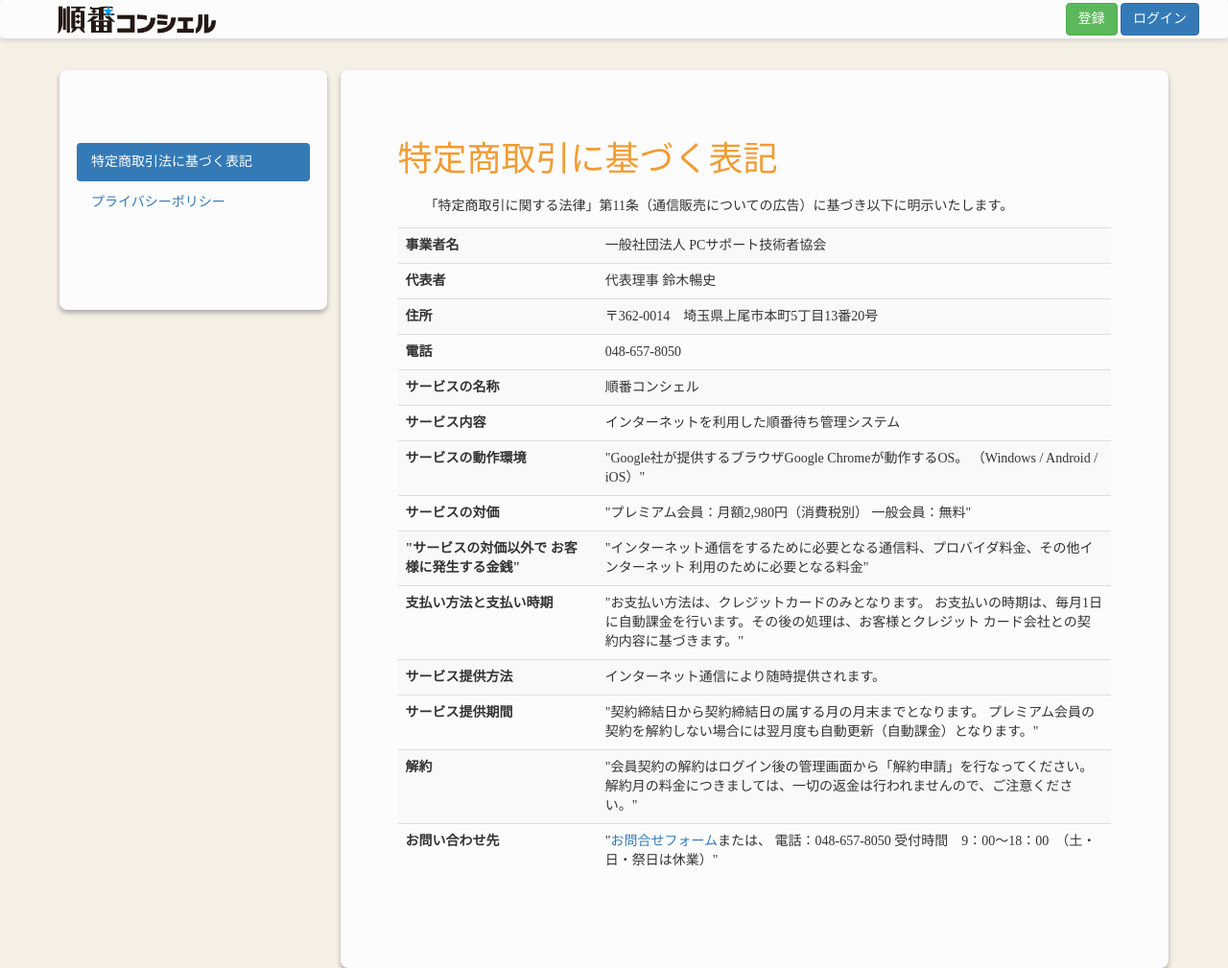
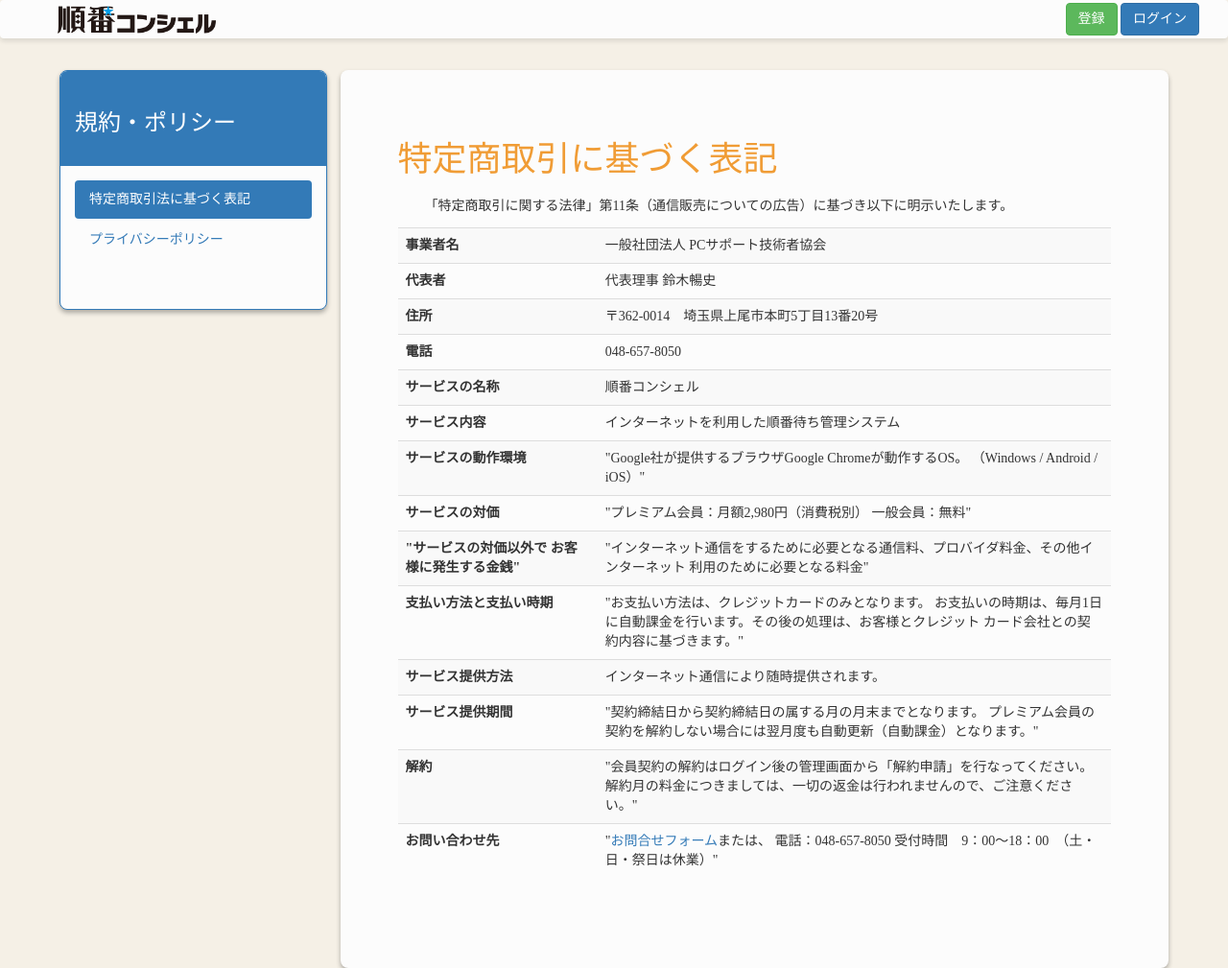
Before and after one commit to JohnsonChung/junban-landing, a plain HTML site: page policy-templates.html in a window 1280 px wide. Shown: the top 1009 px of the page at 96% size. Drawn offline with Linux system fonts and the light colour scheme.

Commit message:
增加左方 nav-stacked 標題

```diff
--- a/css/font.less
+++ b/css/font.less
@@ -47,6 +47,12 @@
 	padding: 0em 2em;
 }
 
+.panel-primary {
+	h1, h2, h3, h4, h5 {
+		color: white;
+	}
+}
+
 // text state
 .text-blur {
 	color: #999;
--- a/policy-templates.html
+++ b/policy-templates.html
@@ -43,7 +43,9 @@
         <div class="nav-smint smint">
             <!-- Collect the nav links, forms, and other content for toggling -->
             <div class="brand">
-               <a href="index.html"><div class="image image-jun-wlogo image-jun-wlogo-sm"></div></a>
+                <a href="index.html">
+                    <div class="image image-jun-wlogo image-jun-wlogo-sm"></div>
+                </a>
             </div>
             <ul class="nav nav-section inner">
                 <li>
@@ -65,13 +67,18 @@
     <div class="container section-content">
         <div class="row">
             <div class="col-lg-3 col-md-4 col-sm-3">
-                <div class="col-panel">
+                <div class="col-panel panel panel-primary">
+                    <div class="panel-heading">
+                        <h3>規約・ポリシー</h3>
+                    </div>
+                    <div class="panel-body">
                         <ul class="nav nav-pills nav-stacked" data="template-count">
                             <li role="presentation" class="active"><a href="#" id="button1" data-target="template1">特定商取引法に基づく表記</a>
                             </li>
                             <li role="presentation"><a href="#" id="button2" data-target="template2">プライバシーポリシー</a>
                             </li>
                         </ul>
+                    </div>
                 </div>
             </div>
             <div class="col-lg-9 col-md-8 col-sm-9">
@@ -101,7 +108,10 @@
                     <div class="col-lg-3 col-md-3 col-sm-4 col-xs-6">
                         <h3> 〇〇〇〇 </h3>
                         <ul class="social">
-                            <li><a href="#"><img src="img/icon/g+48.png" alt="g+"></a></li>
+                            <li>
+                                <a href="#"><img src="img/icon/g+48.png" alt="g+">
+                                </a>
+                            </li>
                         </ul>
                     </div>
                     <div class="col-lg-3 col-md-3 col-sm-4 col-xs-12">
```
Also changed, not shown: css/style.css, 1 other file. Lines whose indentation alone changed are shown as unchanged.
